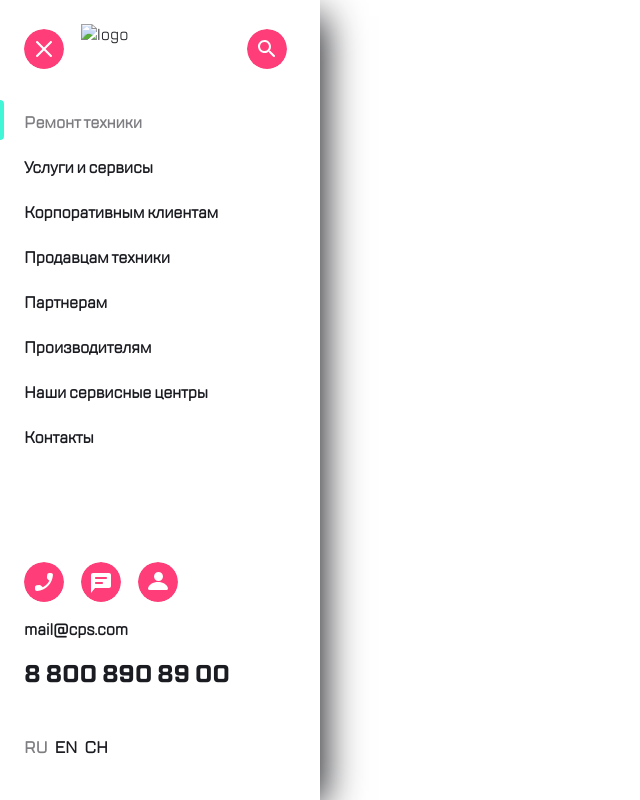
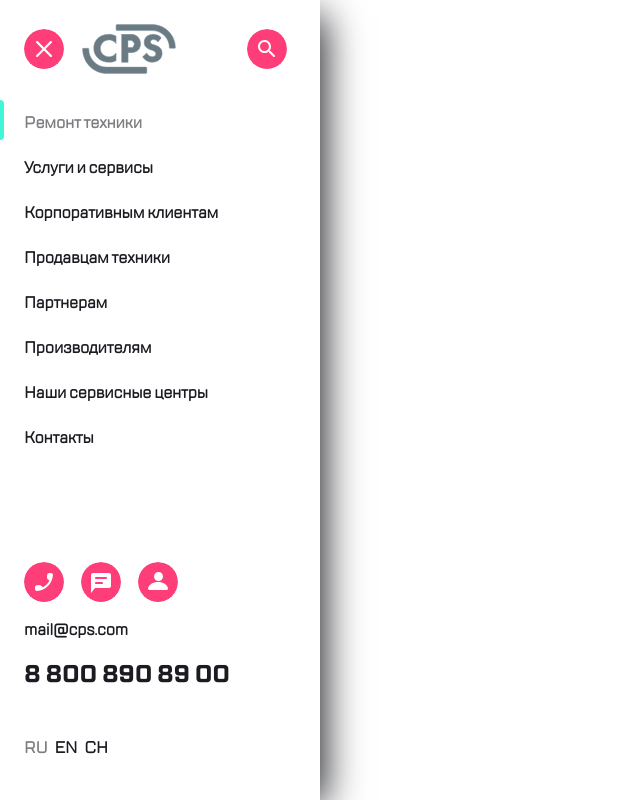
Before and after one commit to ArtemChuprak/MyFirst, a plain HTML site: page index.html in a window 1280 px wide. Shown: the whole page, without its empty margins (0-640 px from the left). Drawn offline with Linux system fonts and the light colour scheme; the site is published under a folder, as on GitHub Pages, so addresses that start at the root find nothing.

Commit message:
Update index.html

```diff
--- a/index.html
+++ b/index.html
@@ -13,18 +13,13 @@
                 <div class="header__nav">
 
 
-
                         <button class="header__item left_close"></button>
 
                         <div class="header__logo">
 
-                            <img class="logo" src="/assets/icons/logo.svg" alt="logo">
+                            <img class="logo" src="./assets/icons/logo.svg" alt="logo">
 
                         </div>
-
-
-
-
 
                         <button class="header__item search"></button>
 
```
